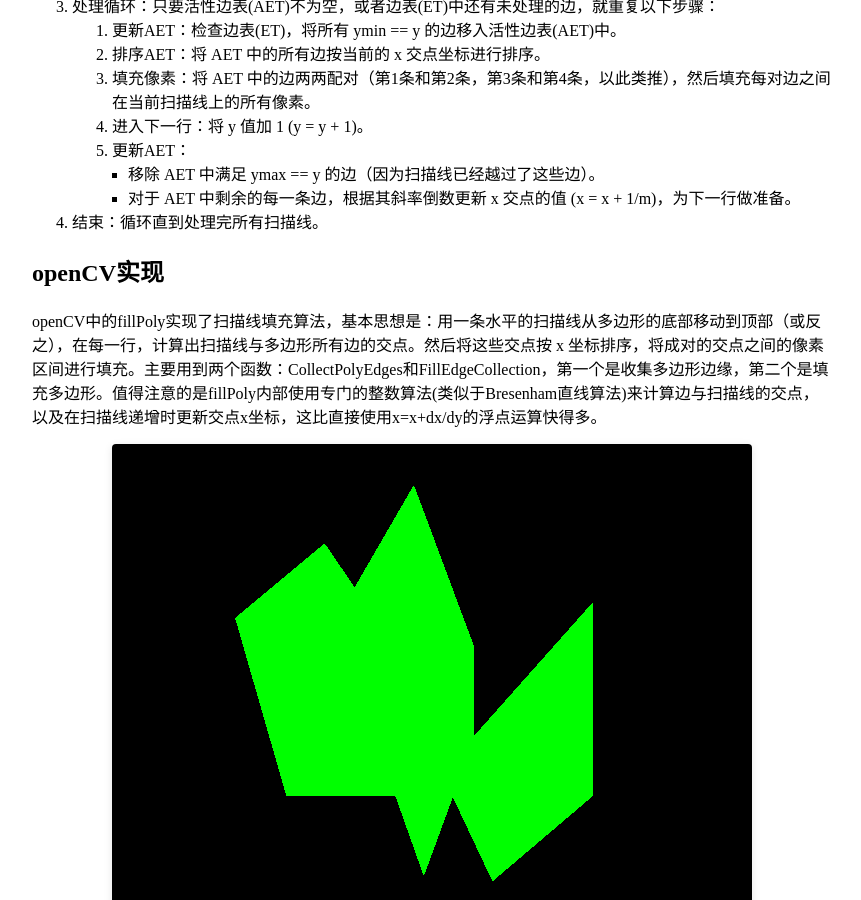
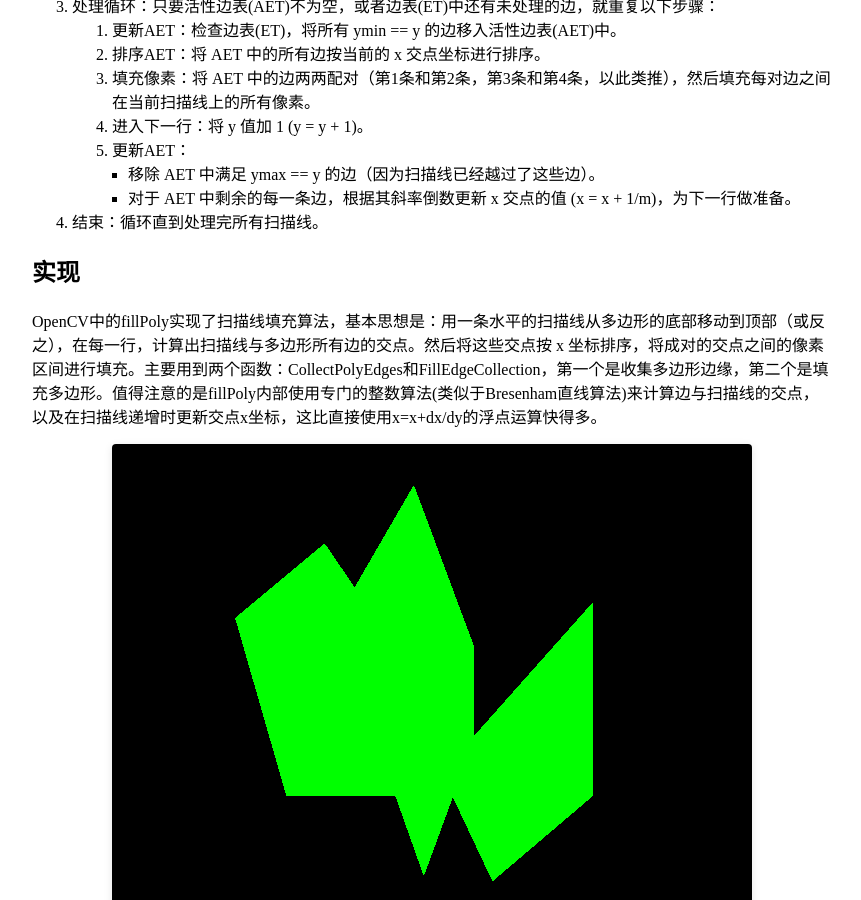
Before and after one commit to mwwzbinf/mwwzbinf.github.io, a Jekyll site: the page built from _posts/2025-08-12-基于扫描线的多边形填充算法.md, in a window 1280 px wide and 900 px high, scrolled down 625 px. Shown: the whole window, without its empty margins (208-1069 px from the left). Built offline with Jekyll 4.4.1, drawn with Linux system fonts in a browser that asks for light colours; some of the changed text lies outside the part shown.

Commit message:
polygon fill

```diff
--- a/_posts/2025-08-12-基于扫描线的多边形填充算法.md
+++ b/_posts/2025-08-12-基于扫描线的多边形填充算法.md
@@ -36,9 +36,9 @@ author: mwwz
            * 对于 AET 中剩余的每一条边，根据其斜率倒数更新 x 交点的值 (x = x + 1/m)，为下一行做准备。
    4. 结束：循环直到处理完所有扫描线。
 
-## openCV实现
+## 实现
 
-openCV中的fillPoly实现了扫描线填充算法，基本思想是：用一条水平的扫描线从多边形的底部移动到顶部（或反之），在每一行，计算出扫描线与多边形所有边的交点。然后将这些交点按 x 坐标排序，将成对的交点之间的像素区间进行填充。主要用到两个函数：CollectPolyEdges和FillEdgeCollection，第一个是收集多边形边缘，第二个是填充多边形。值得注意的是fillPoly内部使用专门的整数算法(类似于Bresenham直线算法)来计算边与扫描线的交点，以及在扫描线递增时更新交点x坐标，这比直接使用x=x+dx/dy的浮点运算快得多。
+OpenCV中的fillPoly实现了扫描线填充算法，基本思想是：用一条水平的扫描线从多边形的底部移动到顶部（或反之），在每一行，计算出扫描线与多边形所有边的交点。然后将这些交点按 x 坐标排序，将成对的交点之间的像素区间进行填充。主要用到两个函数：CollectPolyEdges和FillEdgeCollection，第一个是收集多边形边缘，第二个是填充多边形。值得注意的是fillPoly内部使用专门的整数算法(类似于Bresenham直线算法)来计算边与扫描线的交点，以及在扫描线递增时更新交点x坐标，这比直接使用x=x+dx/dy的浮点运算快得多。
 
 ![示例图片](/images/polygon_fill_0.png "fillPoly")
 
@@ -50,7 +50,7 @@ gen_region_polygon_filled 是 HALCON 中一个基础但非常重要的区域生
 
 ## 关于多边形边缘点的确定
 
-不难看出扫描线与边的交点通常为浮点坐标，而区域是基于行程编码(整数坐标)表示的，这就涉及一个问题，如何确定多边形的边缘点坐标？也就是一个行程(1 个Run)的起点和终点该如何确定？向上取整、向下取整、四舍五入还是其它？对此，我将openCV的填充结果与HALCON进行对比，图示如下：
+不难看出扫描线与边的交点通常为浮点坐标，而区域是基于行程编码(整数坐标)表示的，这就涉及一个问题，如何确定多边形的边缘点坐标？也就是一个行程(1 个Run)的起点和终点该如何确定？向上取整、向下取整、四舍五入还是其它？对此，我将OpenCV的填充结果与HALCON进行对比，图示如下：
 
 ![示例图片](/images/polygon_fill_2.png "run起点不同")
 
@@ -58,5 +58,5 @@ gen_region_polygon_filled 是 HALCON 中一个基础但非常重要的区域生
 
 ![示例图片](/images/polygon_fill_4.png "run完全吻合")
 
-openCV的fillPoly函数针对一个Run的起点和终点采取了向上取整和向下取整的策略，这里我修改为了四舍五入，图片中矩形表示run的起点，圆形表示Run的终点，洋红色对应HALCON，绿色对应openCV，可见两种算法的结果并不完全一致，第一个图中，从顶点开始第三行run的起点，HALCON选取了边缘左边的点，openCV选取了边缘右边的点，很显然openCV选取的点离边缘更近，第二个图中，run的终点选取也出现了类似的情况，第三个图则是完全吻合的情况，
+OpenCV的fillPoly函数针对一个Run的起点和终点采取了向上取整和向下取整的策略，这里我修改为了四舍五入，图片中矩形表示run的起点，圆形表示run的终点，洋红色对应HALCON，绿色对应OpenCV，可见两种算法的结果并不完全一致，第一个图中，从顶点开始第三行run的起点，HALCON选取了边缘左边的点，OpenCV选取了边缘右边的点，很显然OpenCV选取的点离边缘更近，第二个图中，run的终点选取也出现了类似的情况，第三个图则是完全吻合的情况，
 所以我对halcon的选取策略充满了疑惑，请知道的小伙伴不吝赐教。
```
